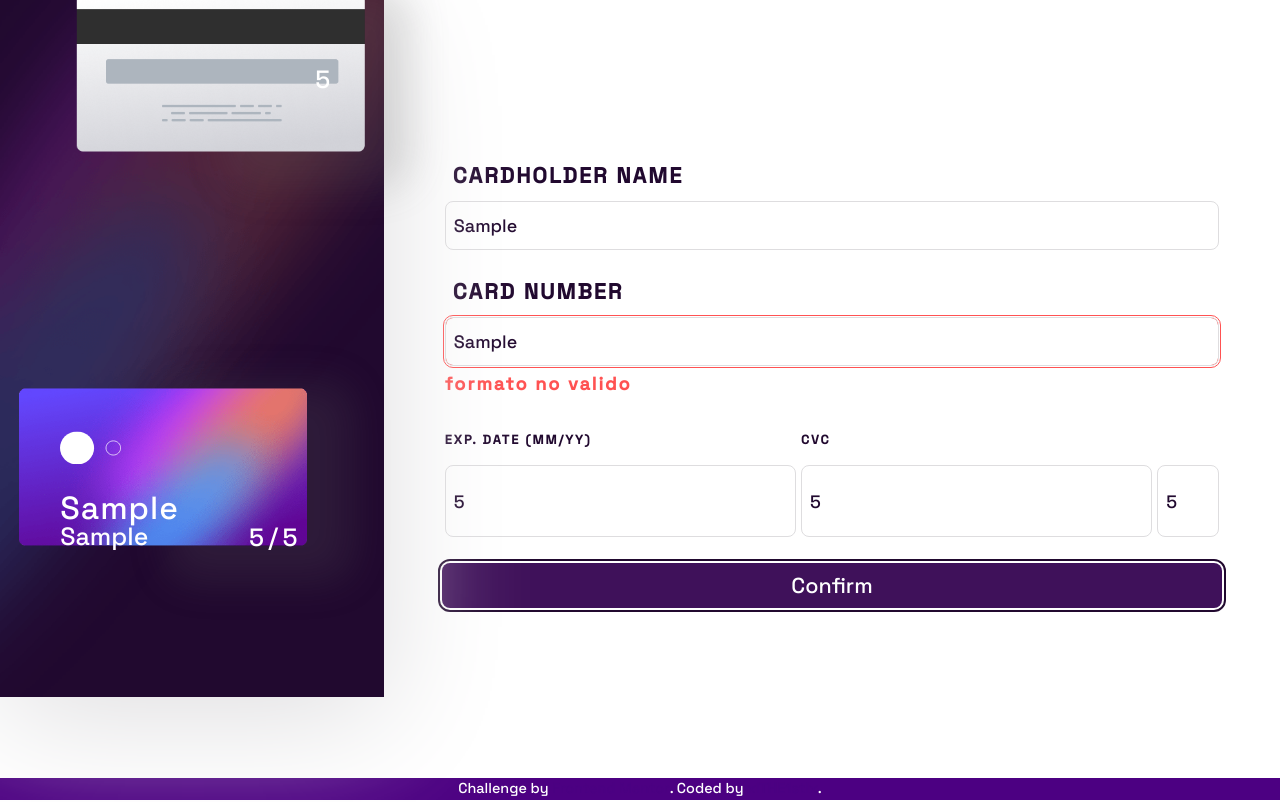
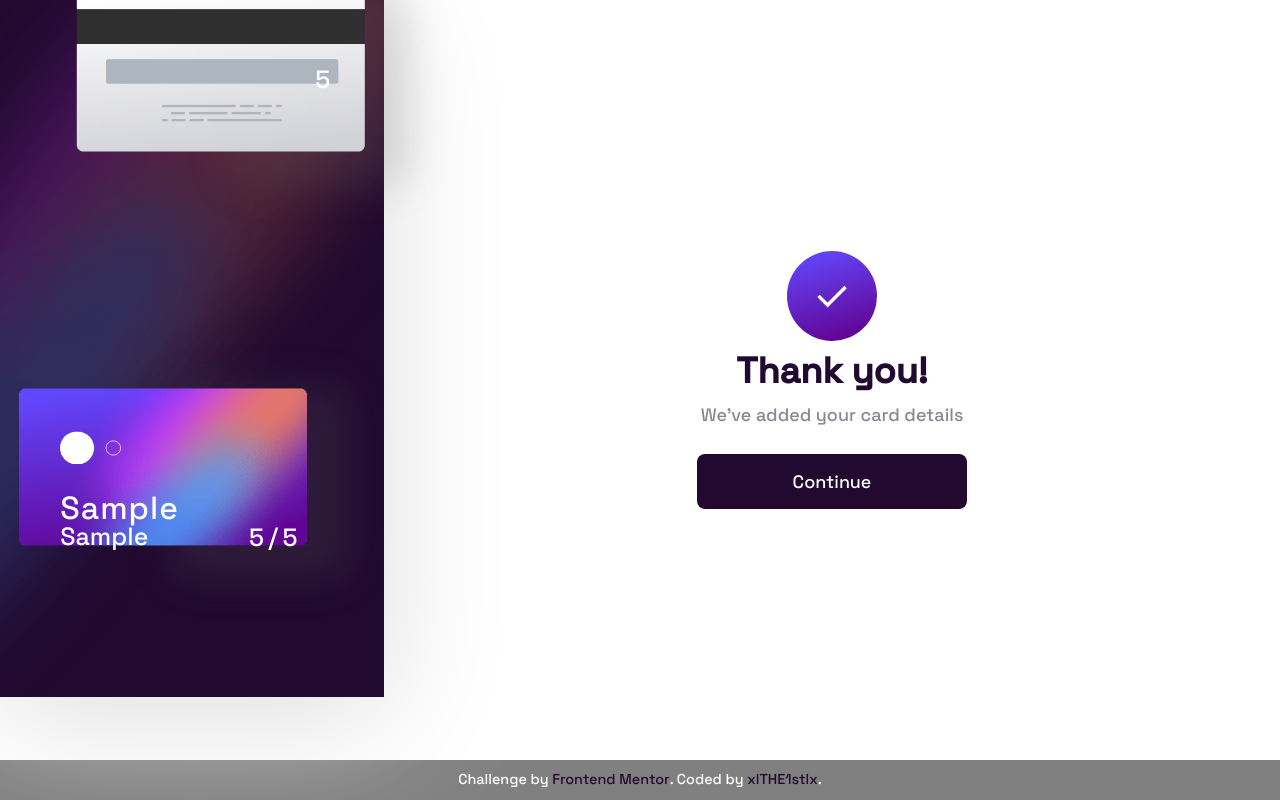
Before and after one commit to xlTHE1stlx/interactive-card, a website built with Vite: page interactive-card-details/index.html in a window 1280 px wide. Both pictures are taken after typing "Sample", "Sample", "5", "5", "5" into the empty fields and a click on the button "Confirm". Built offline with nearby package versions, Linux system fonts and the light colour scheme.

Commit message:
add all function for the form and created the elements that show the proccess is success

```diff
--- a/interactive-card-details/css/styles.css
+++ b/interactive-card-details/css/styles.css
@@ -103,6 +103,7 @@
     display: flex;
     justify-content: center;
     width: 100%;
+    margin: auto 0%;
 }
 
 .form {
@@ -200,7 +201,76 @@
     color: var(--color-white);
 }
 
+button[type=submit] {
+    margin-top: 1rem;
+    border-radius: var(--border-radius);
+    padding: calc(var(--padding) * 2) var(--padding);
+    font-size: 1rem;
+    height: clamp(1rem, 80%, 3rem);
+    background: var(--color-dark-violet);
+    color: var(--color-white);
+    cursor: pointer;
+    transition: background 0.3s ease-out;
+}
+
+button[type=submit]:hover,
+button[type=submit]:focus,
+button[type=submit]:focus-visible {
+    background: var(--color-dark-violet-hover);
+    outline-offset: 2px;
+    outline: solid 2px var(--color-dark-violet);
+}
+
 .footer {
+    background-color: gray;
+    /* position: absolute; */
+    /* bottom: 0%; */
+    font-size: 0.8rem;
+
+    display: flex;
+    justify-content: center;
+    align-items: center;
+    color: var(--color-white);
+    padding: 0.6rem;
+    /* margin: auto 0; */
+
+    /* grid-area: 2 / 1 / -1 / -1; */
+}
+
+.attribution {
+    align-items: center;
+    text-align: center;
+    text-justify: center;
+}
+
+.attribution>a {
+    position: relative;
+    color: var(--color-dark-violet);
+}
+
+.attribution>a::after {
+    content: "";
+    position: absolute;
+    border: 1px solid var(--color-dark-gray-violet);
+    width: 0%;
+    height: 0%;
+    top: 100%;
+    left: 50%;
+    opacity: 0;
+    transition: width 0.5s ease-out, left 0.5s ease-out, opacity 0.5s ease-out;
+}
+
+.attribution>a:hover::after {
+    transition: width 0.5s ease, left 0.5s ease, opacity 0.5s ease-in;
+    width: 100%;
+    left: 0%;
+    opacity: 1;
+    /* border-bottom: 2px solid; */
+}
+
+
+
+/* .footer {
     display: flex;
     flex-wrap: nowrap;
     align-items: center;
@@ -222,4 +292,4 @@
 
 a:visited {
     color: var(--color-dark-violet);
-}
+} */
--- a/interactive-card-details/css/stylesComputer.css
+++ b/interactive-card-details/css/stylesComputer.css
@@ -218,7 +218,8 @@ button[type=submit]:focus-visible {
 }
 
 .footer {
-    background-color: rgb(76, 0, 130);
+    /* background-color: rgb(76, 0, 130); */
+    background-color: gray;
     /* background-color: var(--color-light-gray-violet); */
 
     display: flex;
@@ -231,7 +232,7 @@ button[type=submit]:focus-visible {
 
 .attribution>a {
     position: relative;
-    color: var(--color-dark-gray-violet);
+    color: var(--color-dark-violet);
 }
 
 .attribution>a::after {
--- a/interactive-card-details/index.html
+++ b/interactive-card-details/index.html
@@ -92,7 +92,6 @@
 						name="nameCard"
 						id="nameCard"
 						placeholder="e.g. Jane Appleseed"
-						pattern="[a-zA-ZñÑáÁéÉíÍóÓúüÚÜ]{3,}"
 						maxlength="18"
 						required
 						model="name"
--- a/interactive-card-details/js/index.js
+++ b/interactive-card-details/js/index.js
@@ -28,17 +28,28 @@ function trigger(name) {
 function spanError(target) {
 	target.classList.add("error");
 	if (!(target.parentNode.children[target.parentNode.children.length - 1].id === "spanError")) {
-		const child = document.createElement("span");
-		child.setAttribute("id", "spanError");
-		child.classList.add("text-error");
-		child.innerText = `formato no valido`;
-		child.style = "grid-row: 3; grid-column: 1 / -1; color: var(--color-input-error);";
-		target.parentNode.appendChild(child);
+		createChild(target.parentNode, "span", {
+			id: "spanError",
+			classes: ["text-error", "error"],
+			content: "formato no valido",
+			styles: "grid-row: 3;grid-column: 1 / -1;color: var(--color-input-error);"
+		});
 	}
 }
 
-function deleteError(e) {
-	document.querySelectorAll(".text-error").forEach((item) => e.parentNode.removeChild(item));
+function createChild(target, typeChild, params) {
+	const child = document.createElement(typeChild);
+	child.setAttribute("id", params.id);
+	child.setAttribute("style", params.styles);
+	params.classes.map((e) => child.classList.add(e));
+	typeChild === "span" ? (child.innerText = params.content) : false;
+	typeChild !== "span"
+		? (target.appendChild(child).innerHTML = params.content)
+		: target.appendChild(child);
+}
+
+function deleteError(target) {
+	document.querySelectorAll(".text-error").forEach((item) => target.parentNode.removeChild(item));
 }
 
 const self = this;
@@ -46,7 +57,33 @@ const self = this;
 const form = document.querySelector("form");
 form.addEventListener("submit", (e) => {
 	e.preventDefault();
+	form.style = "display: none";
+	const values = {
+		id: "success",
+		classes: ["success"],
+		content: `
+			<figure style="width: 5rem">
+				<img src="./public/icon-complete.svg" alt="icon-success" />
+			</figure>
+			<h2
+				style="
+					font-size: 2rem;
+					font-weight: 700;
+					margin: 0.5rem 0%;
+					color: var(--color-dark-violet);
+				"
+			>
+				Thank you!
+			</h2>
+			<p style="color: var(--color-dark-gray-violet)">We've added your card details</p>
+			<button type="submit" style="width: 15rem" onClick="console.log(window)">Continue</button>
+			`,
+		styles: "display: flex;flex-direction: column;width: clamp(50%, 80%, 90%);align-items: center;gap: 0.5rem;padding: 1rem 0rem;margin: auto 0%"
+	};
+	createChild(form.parentNode, "section", values);
 });
+
+const btn = document.querySelector("#btn-continue");
 
 const origin = {
 	name: "",
```
